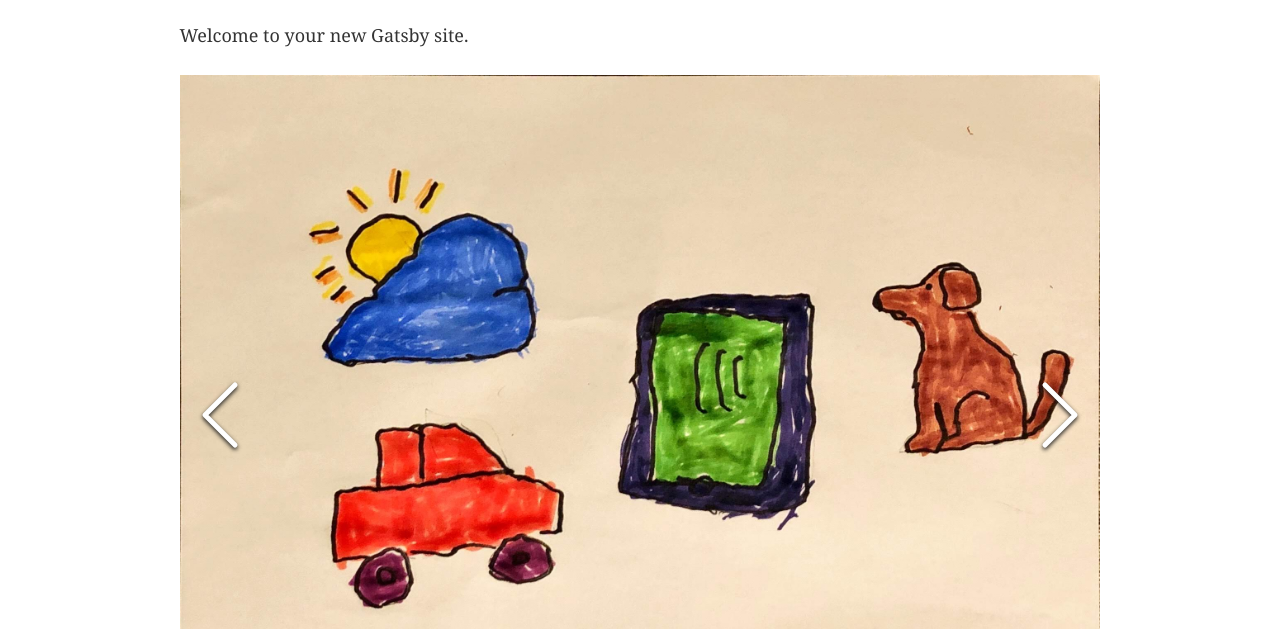
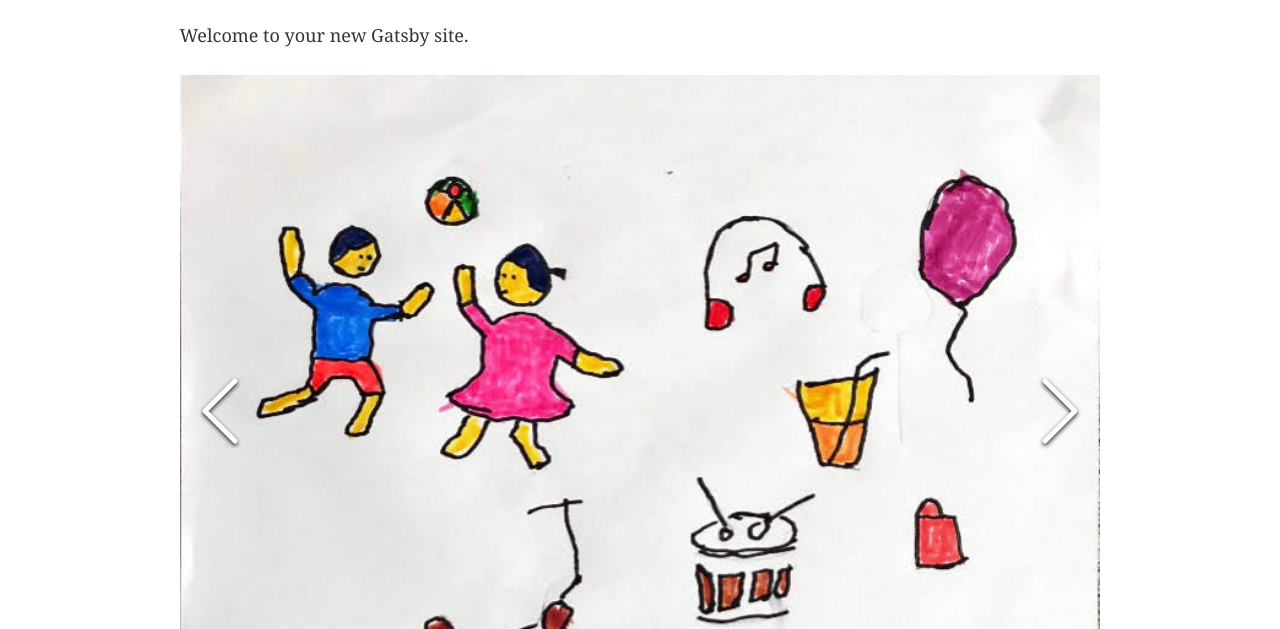
Before and after one commit to anilkk/shashwat-kgaertencity-paint, a Gatsby site: page / in a window 1280 px wide. Shown: the part 171-800 px from the top of the page. Built offline with nearby package versions, Linux system fonts and the light colour scheme; Gatsby itself is replaced by a stand-in of ours.

Commit message:
Update images

```diff
--- a/src/components/imageGallery.js
+++ b/src/components/imageGallery.js
@@ -3,25 +3,73 @@ import { useStaticQuery, graphql } from 'gatsby';
 import Img from 'gatsby-image';
 import ImageGallery from 'react-image-gallery';
 import 'react-image-gallery/styles/css/image-gallery.css';
+import image08042020Thumbnail from '../images/08-04-2020-Thumbnail.jpg';
+import image08042020 from '../images/08-04-2020.jpg';
+import image09042020Thumbnail from '../images/09-04-2020-Thumbnail.jpg';
+import image09042020 from '../images/09-04-2020.jpg';
+import image10042020Thumbnail from '../images/10-04-2020-Thumbnail.jpg';
+import image10042020 from '../images/10-04-2020.jpg';
 import image14042020Thumbnail from '../images/14-04-2020-Thumbnail.jpg';
 import image14042020 from '../images/14-04-2020.jpg';
+import image15042020Thumbnail from '../images/15-04-2020-Thumbnail.jpg';
+import image15042020 from '../images/15-04-2020.jpg';
+import image16042020Thumbnail from '../images/16-04-2020-Thumbnail.jpg';
+import image16042020 from '../images/16-04-2020.jpg';
 import image17042020Thumbnail from '../images/17-04-2020-Thumbnail.jpg';
 import image17042020 from '../images/17-04-2020.jpg';
+import image20042020Thumbnail from '../images/20-04-2020-Thumbnail.jpg';
+import image20042020 from '../images/20-04-2020.jpg';
 import image21042020Thumbnail from '../images/21-04-2020-Thumbnail.jpg';
 import image21042020 from '../images/21-04-2020.jpg';
+import image22042020Thumbnail from '../images/22-04-2020-Thumbnail.jpg';
+import image22042020 from '../images/22-04-2020.jpg';
+import image23042020Thumbnail from '../images/23-04-2020-Thumbnail.jpg';
+import image23042020 from '../images/23-04-2020.jpg';
 
 const images = [
   {
+    original: image08042020,
+    thumbnail: image08042020Thumbnail,
+  },
+  {
+    original: image09042020,
+    thumbnail: image09042020Thumbnail,
+  },
+  {
+    original: image10042020,
+    thumbnail: image10042020Thumbnail,
+  },
+  {
     original: image14042020,
     thumbnail: image14042020Thumbnail,
+  },
+  {
+    original: image15042020,
+    thumbnail: image15042020Thumbnail,
+  },
+  {
+    original: image16042020,
+    thumbnail: image16042020Thumbnail,
   },
   {
     original: image17042020,
     thumbnail: image17042020Thumbnail,
   },
   {
+    original: image20042020,
+    thumbnail: image20042020Thumbnail,
+  },
+  {
     original: image21042020,
     thumbnail: image21042020Thumbnail,
+  },
+  {
+    original: image22042020,
+    thumbnail: image22042020Thumbnail,
+  },
+  {
+    original: image23042020,
+    thumbnail: image23042020Thumbnail,
   },
 ];
 
```
Also changed, not shown: src/images/08-04-2020-Thumbnail.jpg (added), src/images/08-04-2020.jpg (added), src/images/09-04-2020-Thumbnail.jpg (added), src/images/09-04-2020.jpg (added), src/images/10-04-2020-Thumbnail.jpg (added), src/images/10-04-2020.jpg (added), src/images/15-04-2020-Thumbnail.jpg (added), src/images/15-04-2020.jpg (added), src/images/16-04-2020-Thumbnail.jpg (added), src/images/16-04-2020.jpg (added), src/images/20-04-2020-Thumbnail.jpg (added), src/images/20-04-2020.jpg (added), src/images/22-04-2020-Thumbnail.jpg (added), src/images/22-04-2020.jpg (added), 2 more files.
